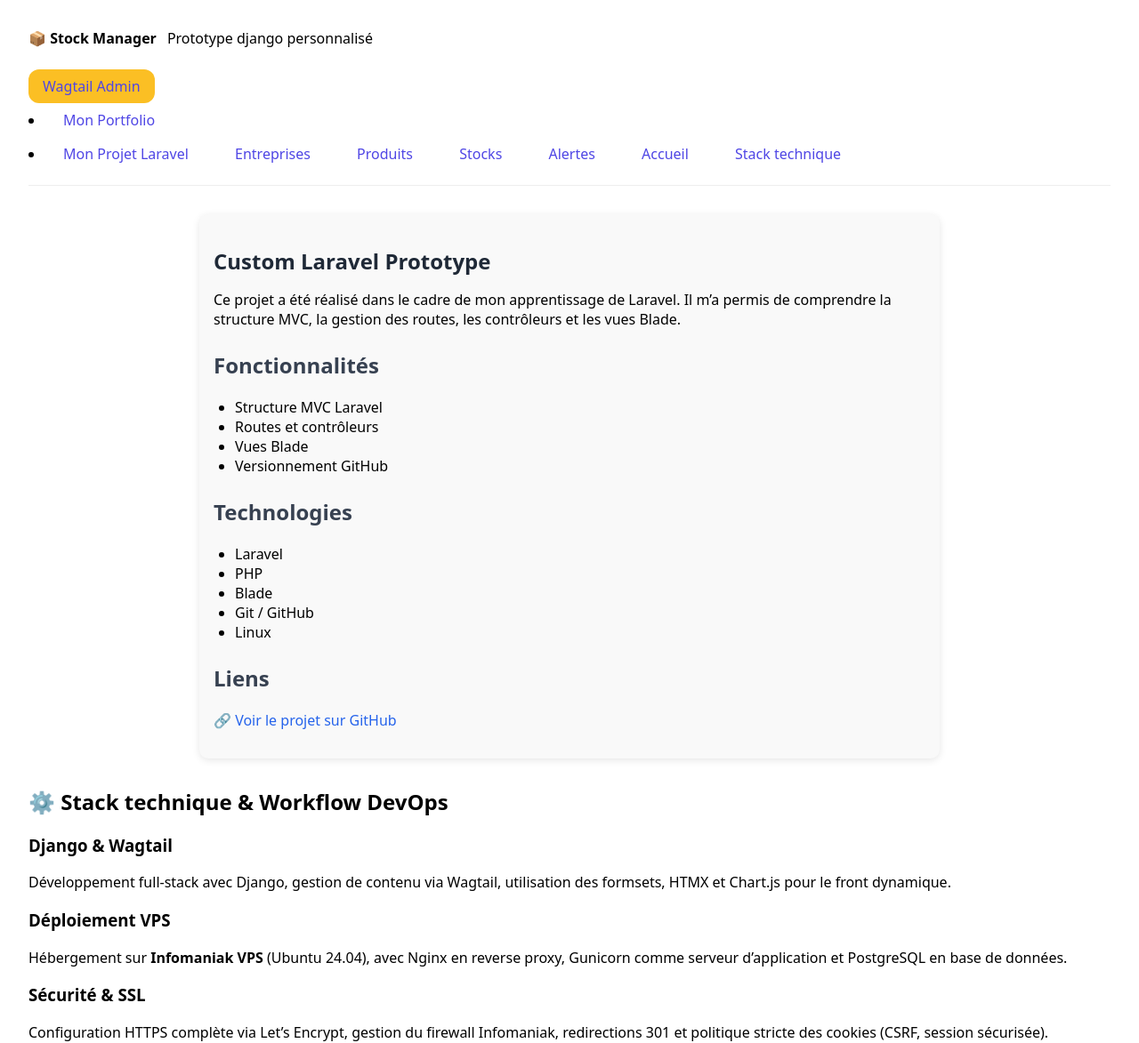
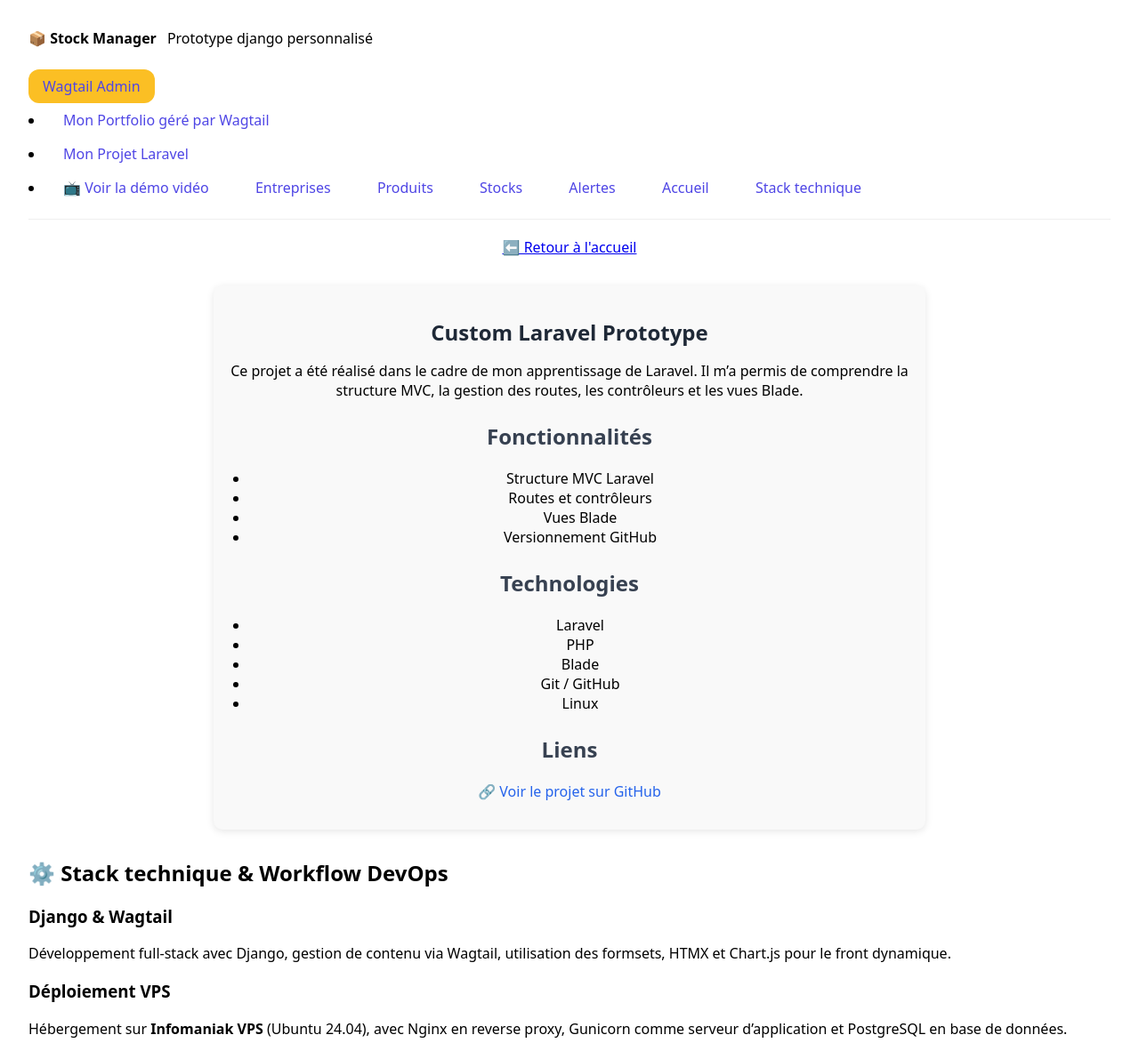
Before and after one commit to Mountainbluesun/Custom-Django-Prototype, a Django app: page /projets/laravel/ in a window 1280 px wide. Shown: the top 1173 px of the page at 89% size. Run offline with Django 5.2, Linux system fonts and the light colour scheme; parts of the project's set-up code (start-up, migrations or seed data) failed here and were passed over.

Commit message:
feat: add video demo support and update portfolio templates

```diff
--- a/home/templates/home/portfolio_home.html
+++ b/home/templates/home/portfolio_home.html
@@ -5,6 +5,7 @@
 {% endblock %}
 
 {% block content %}
+
     <div class="container mt-4">
         <h1>{{ page_title }}</h1>
         <p>{{ message }}</p>
--- a/home/templates/home/portfolio_index_page.html
+++ b/home/templates/home/portfolio_index_page.html
@@ -4,6 +4,12 @@
 {% block content %}
 
 <div class="container" style="max-width: 900px; margin: auto; padding: 40px 20px;">
+    <div style="max-width: 800px; margin: 20px auto; text-align: center;">
+    <div style="margin-bottom: 20px;">
+    <a href="{% url 'home' %}" class="btn-retour">
+        ⬅️ Retour à l'accueil
+    </a>
+</div>
 
     <h1>{{ page.title }}</h1>
 
--- a/home/templates/home/project_page.html
+++ b/home/templates/home/project_page.html
@@ -4,6 +4,12 @@
 {% block content %}
 
 <div class="container" style="max-width: 900px; margin: auto; padding: 40px 20px;">
+    <div style="max-width: 800px; margin: 20px auto; text-align: center;">
+    <div style="margin-bottom: 20px;">
+    <a href="{% url 'home' %}" class="btn-retour">
+        ⬅️ Retour à l'accueil
+    </a>
+</div>
 
     <h1>{{ page.title }}</h1>
 
--- a/portfolio/templates/portfolio/laravel_project.html
+++ b/portfolio/templates/portfolio/laravel_project.html
@@ -6,6 +6,13 @@
 {% endblock %}
 
 {% block content %}
+
+<div style="max-width: 800px; margin: 20px auto; text-align: center;">
+    <div style="margin-bottom: 20px;">
+    <a href="{% url 'home' %}" class="btn-retour">
+        ⬅️ Retour à l'accueil
+    </a>
+</div>
 <section class="project">
 
     <h1>Custom Laravel Prototype</h1>
--- a/src/config/settings.py
+++ b/src/config/settings.py
@@ -5,7 +5,8 @@ from dotenv import load_dotenv
 
 import environ
 from pathlib import Path
-
+import mimetypes
+mimetypes.add_type("video/mp4", ".mp4", True)
 
 # Initialise django-environ
 env = environ.Env(debug=(bool, False))
@@ -211,9 +212,10 @@ STATIC_ROOT = BASE_DIR / 'staticfiles'   # destination
 # CONFIGURATION DES MÉDIAS (Pour Wagtail : Images & Documents)
 
 MEDIA_URL = "/media/"
+MEDIA_ROOT = os.path.join(BASE_DIR, 'media')
 
 
-MEDIA_ROOT = BASE_DIR / "media"
+#MEDIA_ROOT = BASE_DIR / "media"
 
 
 # Default primary key field type
--- a/src/config/urls.py
+++ b/src/config/urls.py
@@ -4,7 +4,7 @@ from wagtail.admin import urls as wagtailadmin_urls
 from wagtail import urls as wagtail_urls
 from wagtail.documents import urls as documents_urls
 
-from dashboard.views import home as dashboard_view
+from dashboard.views import home as dashboard_view, test_video
 
 urlpatterns = [
     # ---------------------
@@ -26,11 +26,18 @@ urlpatterns = [
     path('users/', include('users.urls')),
     path('dashboard/', include('dashboard.urls')),
    # path("portfolio/", include("home.urls")),
+    path('test-video/', test_video, name='test_video'),
+    ]
 
-    # ---------------------
+if settings.DEBUG:
+        from django.conf.urls.static import static
+        from django.contrib.staticfiles.urls import staticfiles_urlpatterns
+        urlpatterns += staticfiles_urlpatterns()
+        urlpatterns += static(settings.MEDIA_URL, document_root=settings.MEDIA_ROOT)
+
     # Wagtail Admin et CMS
     # ---------------------
-
+urlpatterns += [
     path("admin/", include(wagtailadmin_urls)),
     path("documents/", include(documents_urls)),
     path("", include(wagtail_urls)),
@@ -41,10 +48,3 @@ urlpatterns = [
     # path("", include(wagtail_urls)),
     path("", include(wagtail_urls)),
 ]
-
-if settings.DEBUG:
-    from django.conf.urls.static import static
-    from django.contrib.staticfiles.urls import staticfiles_urlpatterns
-
-    urlpatterns += staticfiles_urlpatterns()
-    urlpatterns += static(settings.MEDIA_URL, document_root=settings.MEDIA_ROOT)
--- a/src/templates/base.html
+++ b/src/templates/base.html
@@ -126,11 +126,12 @@ nav .links a:hover, nav .session a:hover {
 <nav>
   <div class="links">
       <a href="{% url 'wagtailadmin_home'%}" class="btn-admin">Wagtail Admin</a>
-     <li><a href="/portfolio/">Mon Portfolio</a></li>
+     <li><a href="/portfolio/">Mon Portfolio géré par Wagtail</a></li>
     <li class="nav-item">
     <a class="nav-link" href="/projets/laravel/">Mon Projet Laravel</a>
 
-
+      <li class="nav-item">
+    <a class="nav-link" href="{% url 'test_video' %}">📺 Voir la démo vidéo</a>
 
     <a href="{% url 'companies:list' %}">Entreprises</a>
     <a href="{% url 'catalog:list' %}">Produits</a>
--- a/src/templates/inventory/list.html
+++ b/src/templates/inventory/list.html
@@ -1,3 +1,4 @@
+
 {% extends "base.html" %}
 
 {% block title %}Mouvements de Stock{% endblock %}
```
Also changed, not shown: src/dashboard/views.py (+8 -0 lines), src/templates/video_test.html (added, +23 -0 lines).
